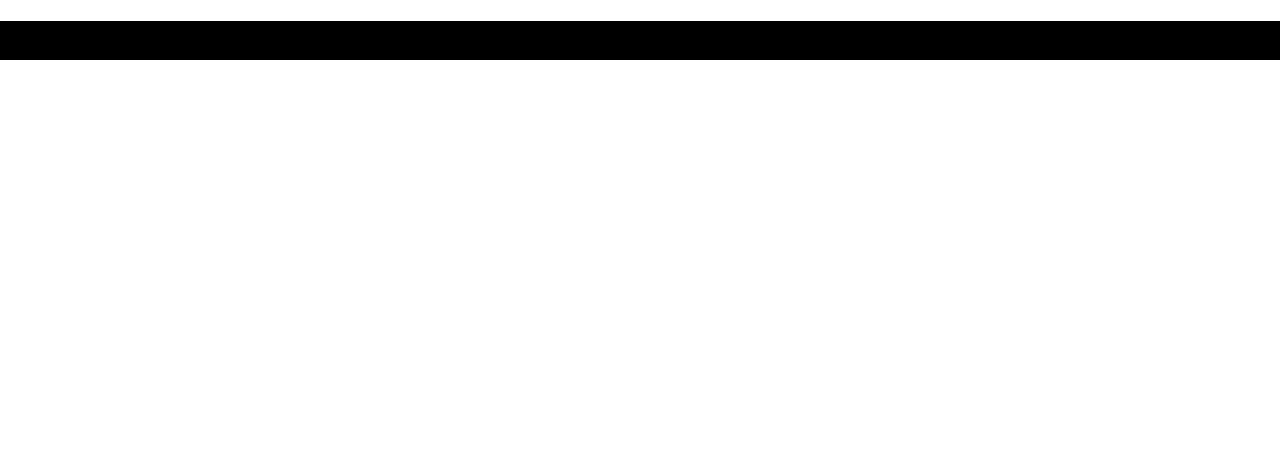
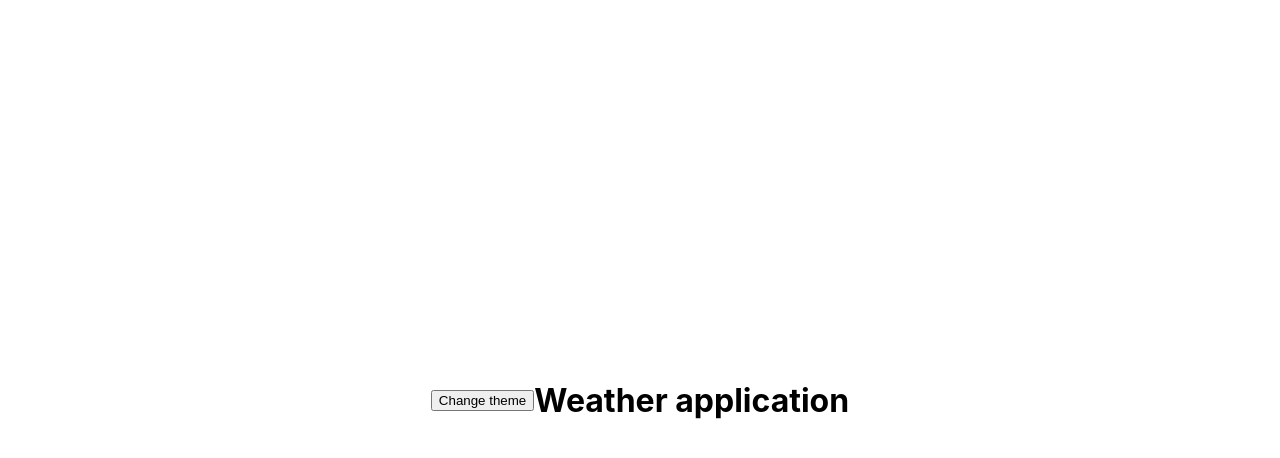
Before and after one commit to egoryaynov/weather-app, a React (Create React App) app: page / in a window 1280 px wide. Shown: the top 458 px of the page. Built offline with nearby package versions, Linux system fonts and the light colour scheme.

Commit message:
#2 test with dynamic import for theme switcher

```diff
--- a/src/App.js
+++ b/src/App.js
@@ -1,14 +1,26 @@
+import React from 'react';
 import './App.scss';
+import Header from "./components/Header/Header";
 
-function App({theme}) {
-    if (theme === "dark") import("./scss/dark-theme.scss")
-    if (theme === "light") import("./scss/light-theme.scss")
+// В таком случае темная тема рендерится без мерцания
+//import './scss/theme-dark.scss';
+
+function App({theme, setTheme}) {
+    // Мерцание происходит из за динамического импорта,
+    // нужно сделать чтобы компонента изначально рендереилась со стилями
+    if (theme === "dark") import("./scss/theme-dark.scss");
+    if (theme === "light") import("./scss/theme-light.scss");
+
+    const onChangeTheme = () => {
+        if (theme === "light") setTheme("dark");
+        if (theme === "dark") setTheme("light");
+
+        document.location.reload();
+    }
 
     return (
-        <div>
-            <header>
-                <h1>Weather application</h1>
-            </header>
+        <div className="app">
+            <Header onChangeTheme={onChangeTheme}/>
         </div>
     );
 }
--- /dev/null
+++ b/src/components/Header/Header.jsx
@@ -0,0 +1,12 @@
+import React from 'react';
+
+const Header = ({onChangeTheme}) => {
+    return (
+        <header>
+            <button onClick={onChangeTheme}>Change theme</button>
+            <h1>Weather application</h1>
+        </header>
+    );
+};
+
+export default Header;
--- a/src/index.js
+++ b/src/index.js
@@ -2,10 +2,11 @@ import React from 'react';
 import ReactDOM from 'react-dom';
 import './index.scss';
 import App from './App';
+import themeLocalStorage from "./localStorage/themeLocalStorage";
 
 ReactDOM.render(
     <React.StrictMode>
-        <App theme={"dark"}/>
+        <App theme={themeLocalStorage.getTheme()} setTheme={themeLocalStorage.setTheme}/>
     </React.StrictMode>,
     document.getElementById('root')
 );
--- /dev/null
+++ b/src/localStorage/themeLocalStorage.js
@@ -0,0 +1,15 @@
+const themeLocalStorage = {
+    setTheme: (theme) => {
+        localStorage.setItem("theme", theme);
+    },
+    getTheme: function () {
+        localStorage.getItem("theme")
+            ? localStorage.getItem("theme")
+            : this.setTheme("light");
+
+        return localStorage.getItem("theme")
+    }
+}
+
+
+export default themeLocalStorage;
--- /dev/null
+++ b/src/scss/_variables.scss
@@ -0,0 +1,5 @@
+$heading-color--light: #000;
+$background-color--light: #fff;
+
+$heading-color--dark: #fff;
+$background-color--dark: #000;
--- a/src/scss/components/Header/_Header.scss
+++ b/src/scss/components/Header/_Header.scss
@@ -0,0 +1,7 @@
+header {
+  text-align: center;
+  height: 100vh;
+  display: flex;
+  align-items: center;
+  justify-content: center;
+}
--- a/src/scss/dark-theme.scss
+++ /dev/null
@@ -1,3 +0,0 @@
-header {
-  background-color: black;
-}
--- a/src/scss/light-theme.scss
+++ /dev/null
@@ -1,3 +0,0 @@
-header {
-  background-color: #e6e6e6;
-}
--- /dev/null
+++ b/src/scss/theme-dark.scss
@@ -0,0 +1,7 @@
+@import "./components/Header/Header";
+@import "_variables.scss";
+
+header {
+  background-color: $background-color--dark;
+  color: $heading-color--dark;
+}
--- /dev/null
+++ b/src/scss/theme-light.scss
@@ -0,0 +1,7 @@
+@import "./components/Header/Header";
+@import "_variables.scss";
+
+header {
+  background-color: $background-color--light;
+  color: $heading-color--light;
+}
```
Also changed, not shown: public/index.html (+6 -6 lines), src/scss/components/_variables.scss (deleted).
